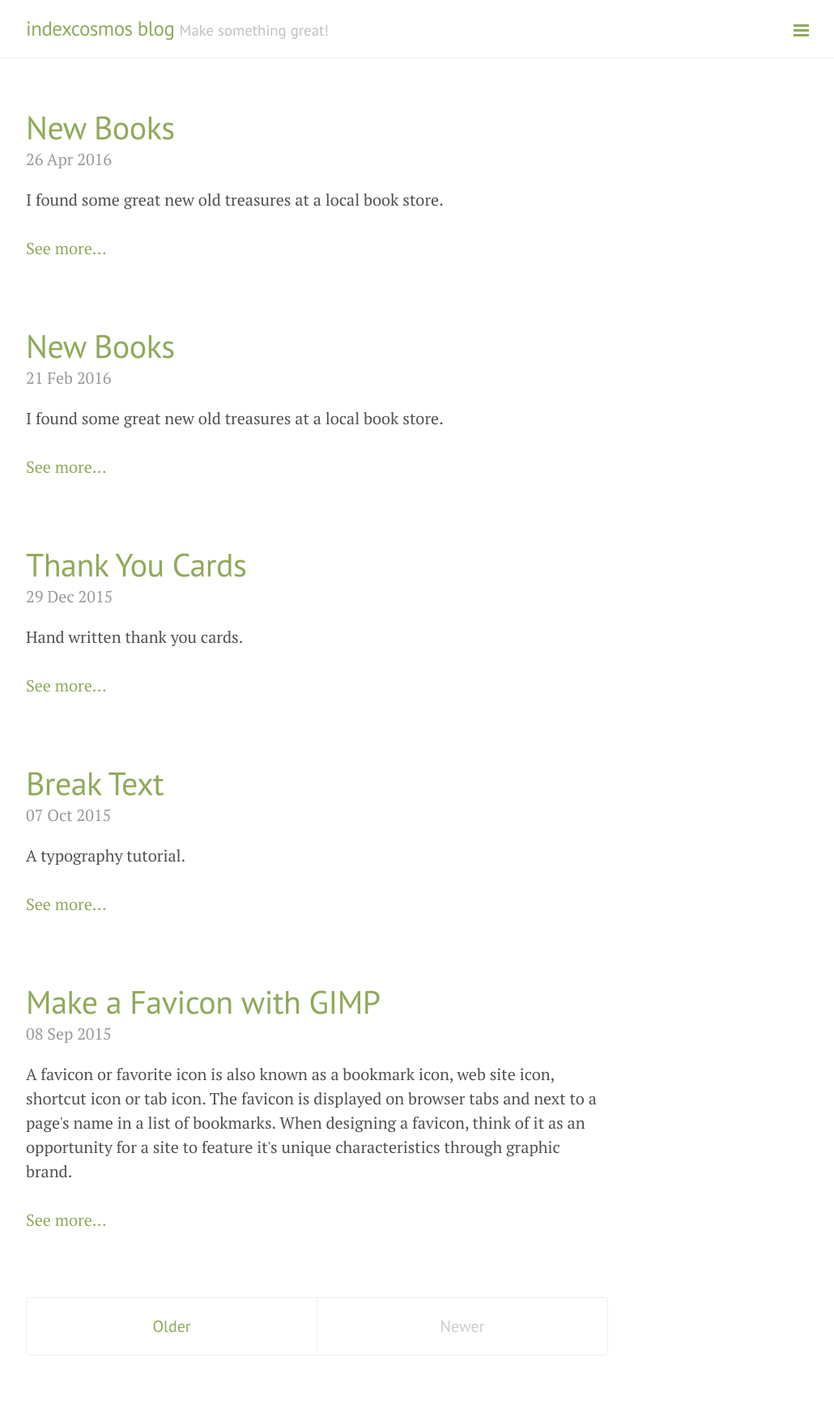
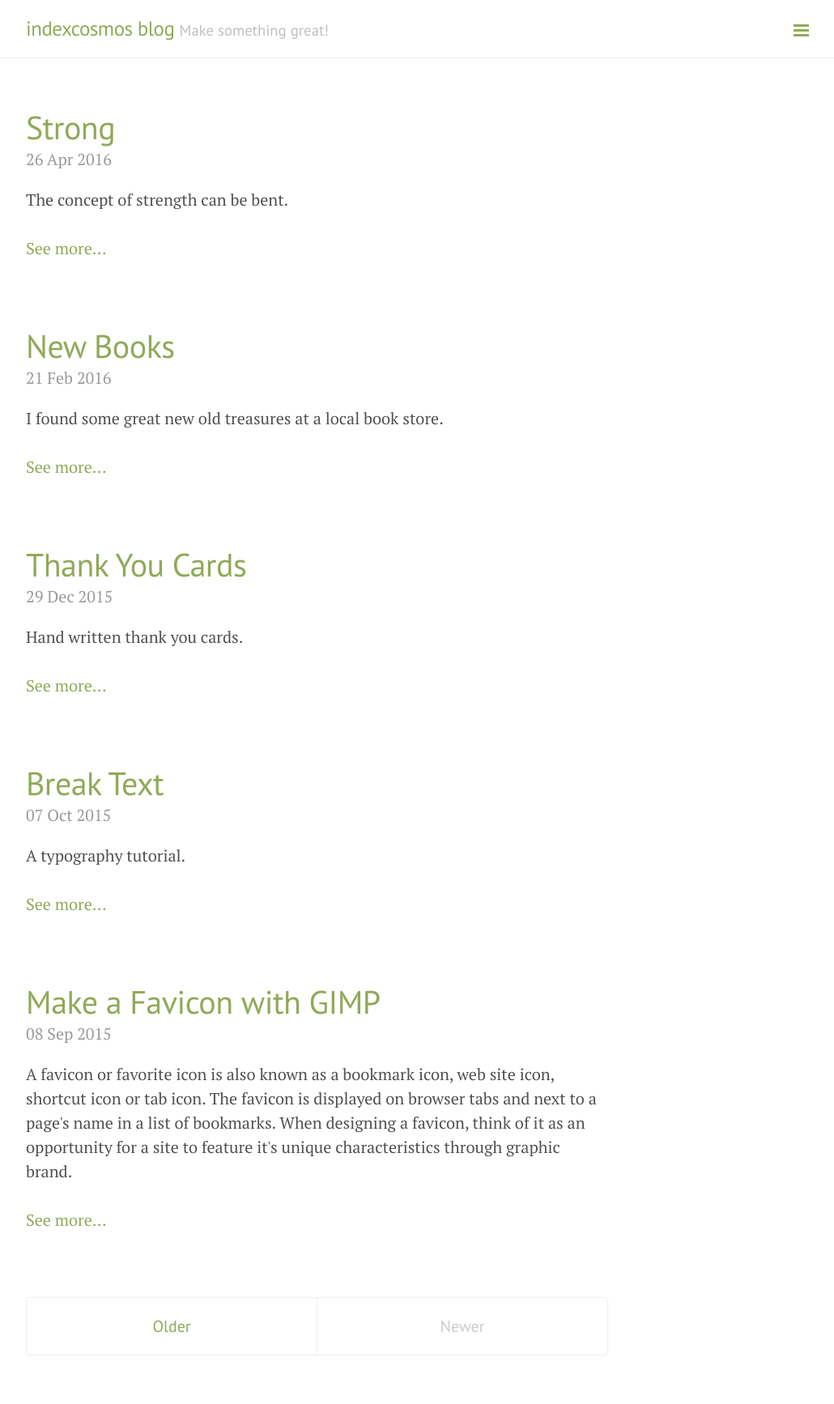
Before and after one commit to indexcosmos/indexcosmos.github.io, a Jekyll site: the page built from index.html, in a window 1280 px wide. Shown: the whole page at 81% size, without its empty margins (248-1278 px from the left). Built offline with Jekyll 4.4.1, drawn with Linux system fonts in a browser that asks for light colours; the list of posts is cut into pages by our own code.

Commit message:
update image

```diff
--- a/_posts/2016-04-26-strong.md
+++ b/_posts/2016-04-26-strong.md
@@ -1,22 +1,18 @@
 ---
 layout: post
-title: New Books
+title: Strong
 ---
 
 <div class="message">
- I found some great new old treasures at a local book store.
+ The concept of strength can be bent.
 </div>
 
-### Activity Book!
+### Motivational Quotes!
 
-![The Metropolitan Museum of Art Activity Book.]({{ https://github.com/indexcosmos/indexcosmos.github.io/blob/master/public/images/portfolio/2016.02.21%20metropolitan%20museum%20of%20art%20activity%20book%20cover.jpg }}/public/images/portfolio/2016.02.21 metropolitan museum of art activity book cover.jpg)
-
-![Paper Theater.]({{ https://github.com/indexcosmos/indexcosmos.github.io/blob/master/public/images/portfolio/2016.02.21%20paper%20theater.jpg }}/public/images/portfolio/2016.02.21 paper theater.jpg)
+I recently saw a Bob Marley Quote
 
 ***
 
-### Ralph Waldo Emerson.
+###
 
-![Emerson books.]({{ https://github.com/indexcosmos/indexcosmos.github.io/blob/master/public/images/portfolio/2016.02.21%20emerson%20books.jpg }}/public/images/portfolio/2016.02.21 emerson books.jpg)
-
-![Emerson, pictured inside the book.]({{ https://github.com/indexcosmos/indexcosmos.github.io/blob/master/public/images/portfolio/2016.02.21%20emerson.jpg }}/public/images/portfolio/2016.02.21 emerson.jpg)
+![Emerson books.]({{ https://github.com/indexcosmos/indexcosmos.github.io/blob/master/public/images/portfolio/2016.04.26%20Bob%20Marley }}/public/images/portfolio/2016.04.26 bob marley)
```
Also changed, not shown: 2 other files.
